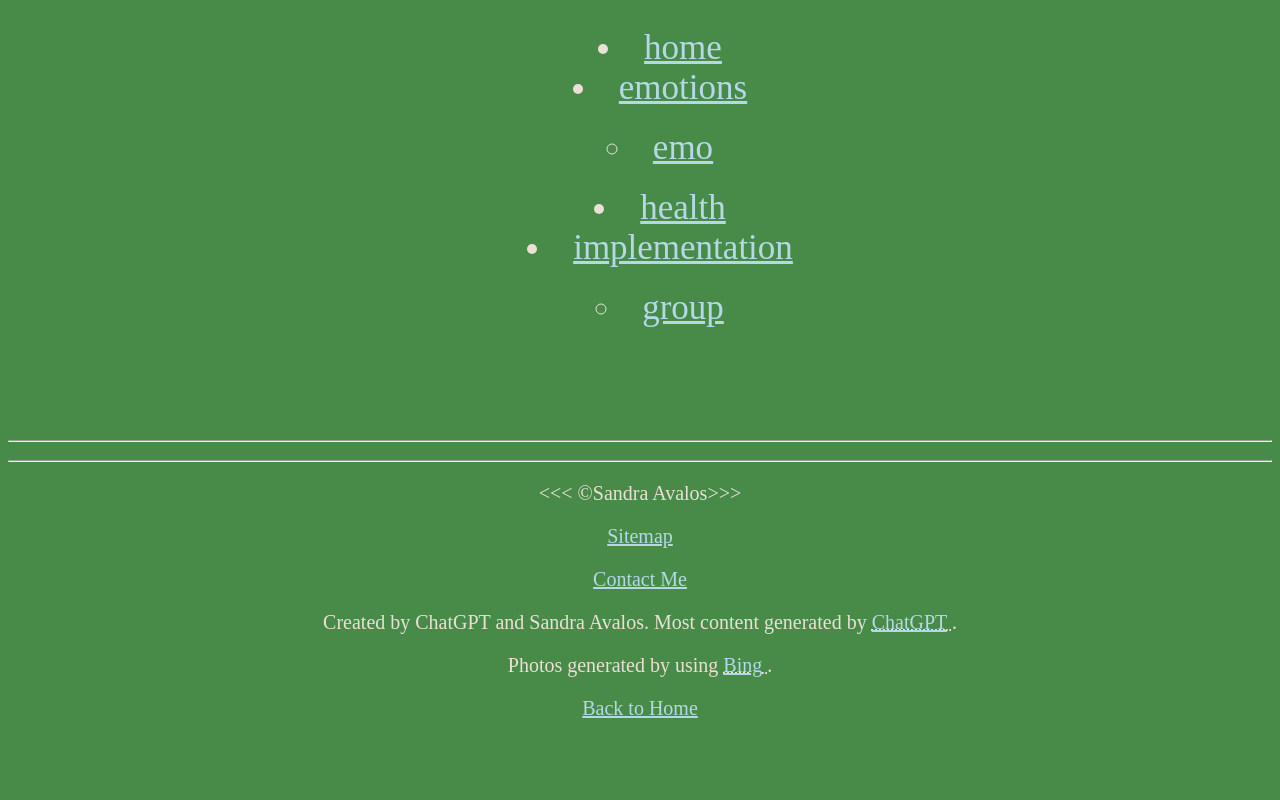
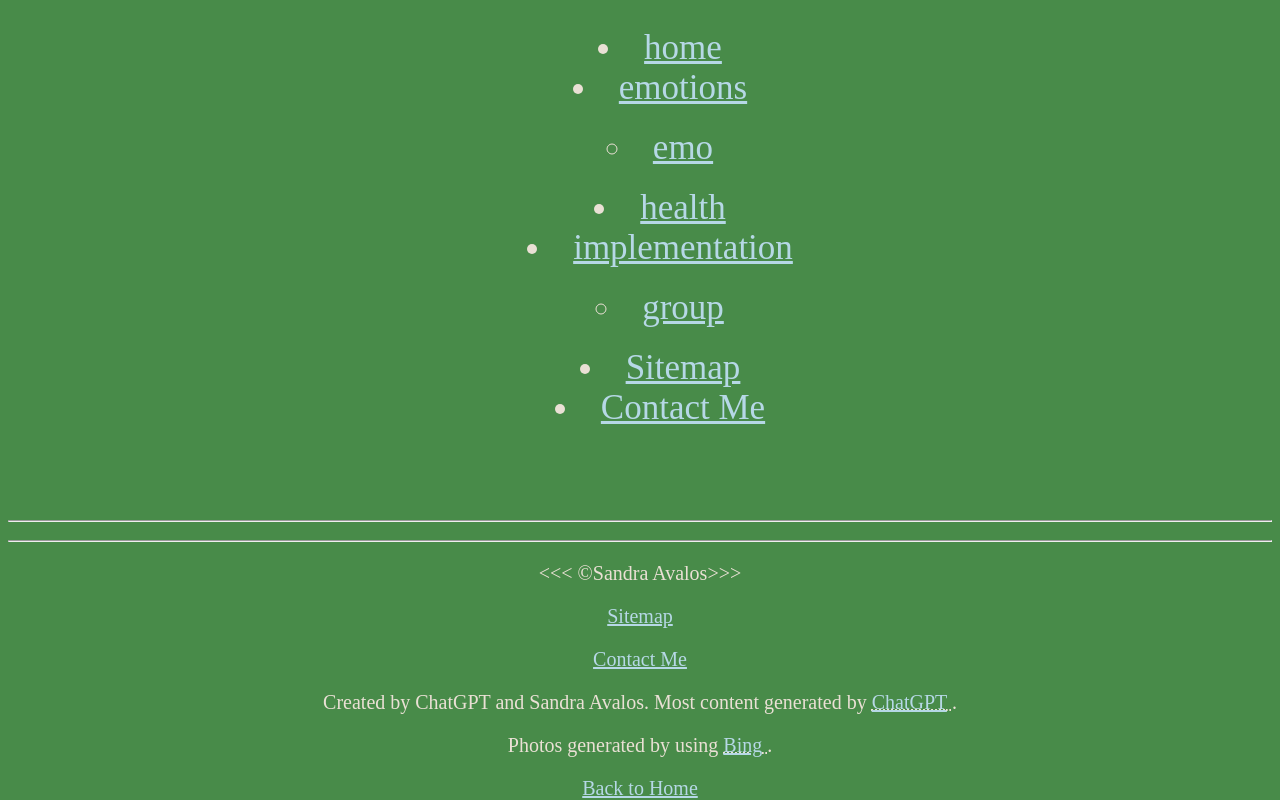
Before and after one commit to CIT85/sandraa-pub, a plain HTML site: page project/final/site.html in a window 1280 px wide. Shown: the part 1552-2352 px from the top of the page. Before the commit the page ends 2272 px from the top, so only its background shows below. Drawn offline with Linux system fonts and the light colour scheme.

Commit message:
sitemap and contact me links added to the list of links listed on the sitemap page

```diff
--- a/project/final/site.html
+++ b/project/final/site.html
@@ -102,6 +102,12 @@
                         <a href="group.html">group</a>
 
                     </li>
+                    <li>
+                        <a href="site.html">Sitemap</a>
+                    </li>
+                    <li>
+                        <a href="contact.html">Contact Me</a>
+                    </li>
 
                 </ul>
                 <!-- <ul>
```
